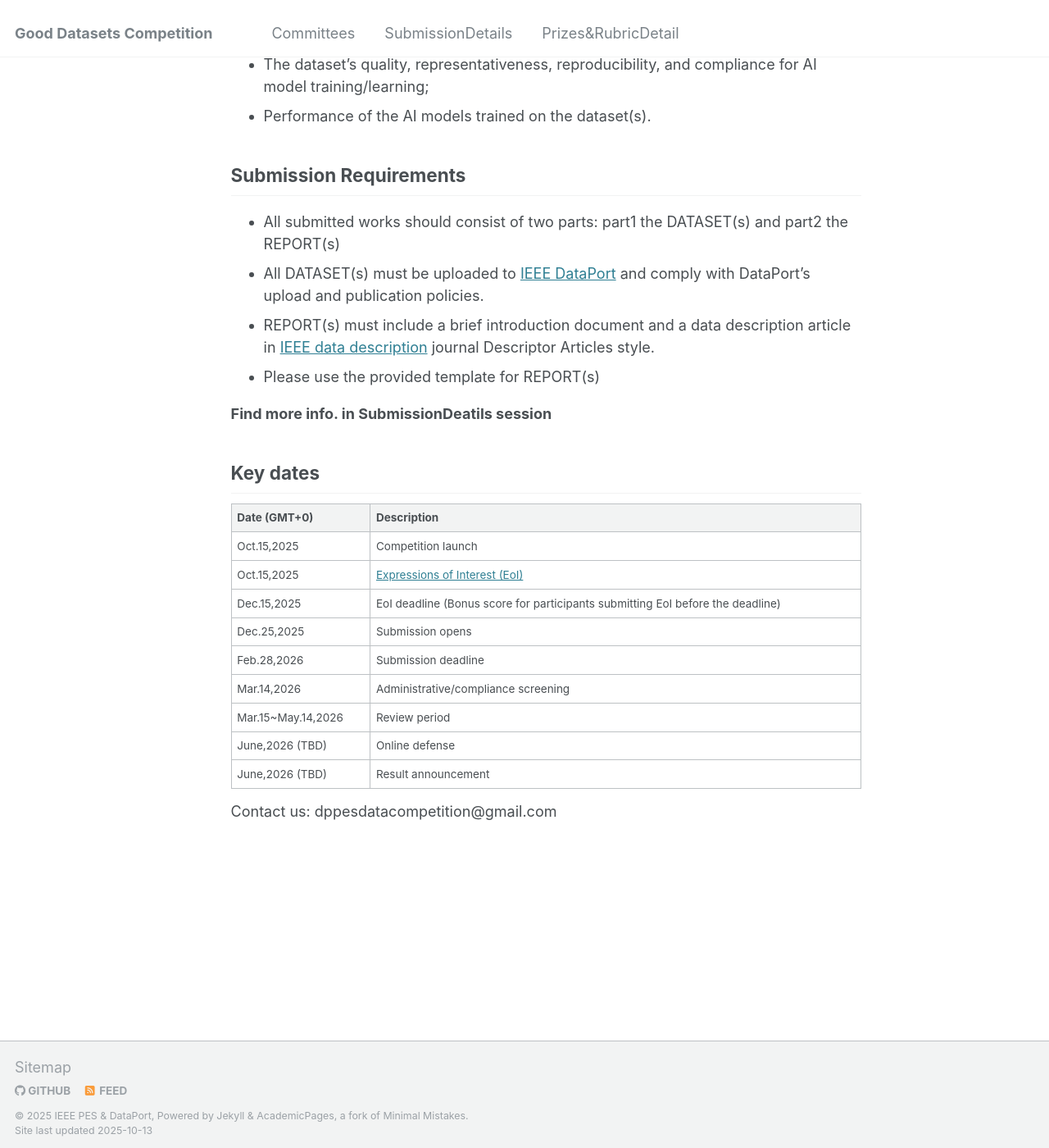
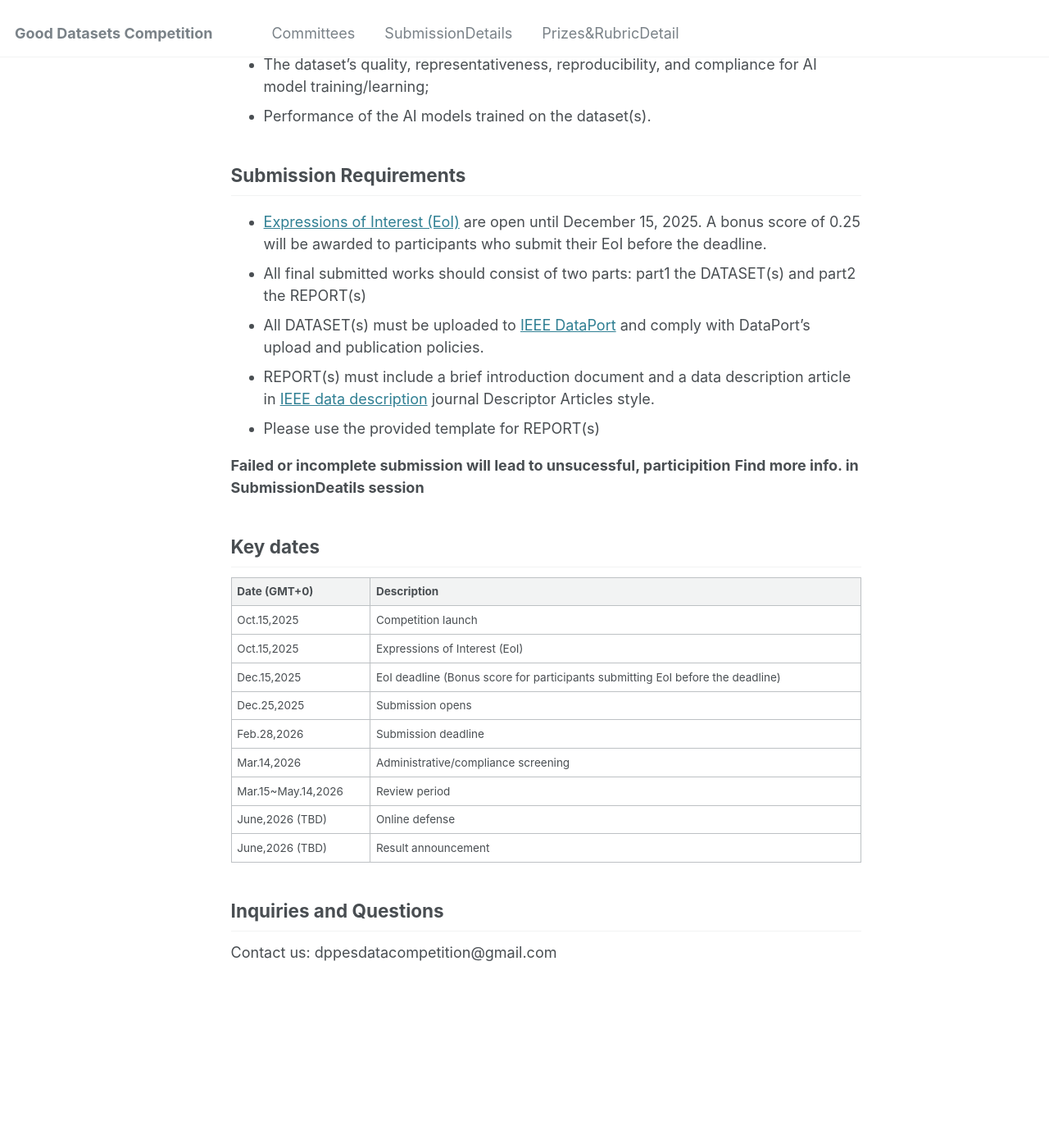
Before and after one commit to dpPEScomp/pesdpcompetition.github.io, a Jekyll site: the page built from _pages/about.md, in a window 1280 px wide and 1400 px high, scrolled down 1383 px. Shown: the whole window at 82% size. Built offline with Jekyll 4.4.1, drawn with Linux system fonts in a browser that asks for light colours.

Commit message:
Update about.md

```diff
--- a/_pages/about.md
+++ b/_pages/about.md
@@ -26,11 +26,13 @@ This Competition encourages researchers across the community to contribute high-
 
 
 ## Submission Requirements
-* All submitted works should consist of two parts: part1 the DATASET(s) and part2 the REPORT(s)
+* [Expressions of Interest (EoI)](https://forms.office.com/e/repDqrsh6p) are open until December 15, 2025. A bonus score of 0.25 will be awarded to participants who submit their EoI before the deadline.
+* All final submitted works should consist of two parts: part1 the DATASET(s) and part2 the REPORT(s)
 * All DATASET(s) must be uploaded to [IEEE DataPort](https://ieee-dataport.org/) and comply with DataPort’s upload and publication policies.
 * REPORT(s) must include a brief introduction document and a data description article in [IEEE data description](https://www.ieee-data.org/) journal Descriptor Articles style.
 * Please use the provided template for REPORT(s)
 
+**Failed or incomplete submission will lead to unsucessful, participition**
 **Find more info. in SubmissionDeatils session**
 
 
@@ -39,7 +41,7 @@ This Competition encourages researchers across the community to contribute high-
 | Date \(GMT+0\)       | Description                         |
 | -------------------- | ----------------------------------- |
 | Oct.15,2025          | Competition launch                  |
-| Oct.15,2025          | [Expressions of Interest (EoI)](https://forms.office.com/e/repDqrsh6p) |
+| Oct.15,2025          | Expressions of Interest (EoI)       |
 | Dec.15,2025          | EoI deadline (Bonus score for participants submitting EoI before the deadline) |
 | Dec.25,2025          | Submission opens                    |
 | Feb.28,2026          | Submission deadline                 |
@@ -50,5 +52,5 @@ This Competition encourages researchers across the community to contribute high-
 
 
 
-
+## Inquiries and Questions
 Contact us: dppesdatacompetition@gmail.com
```
